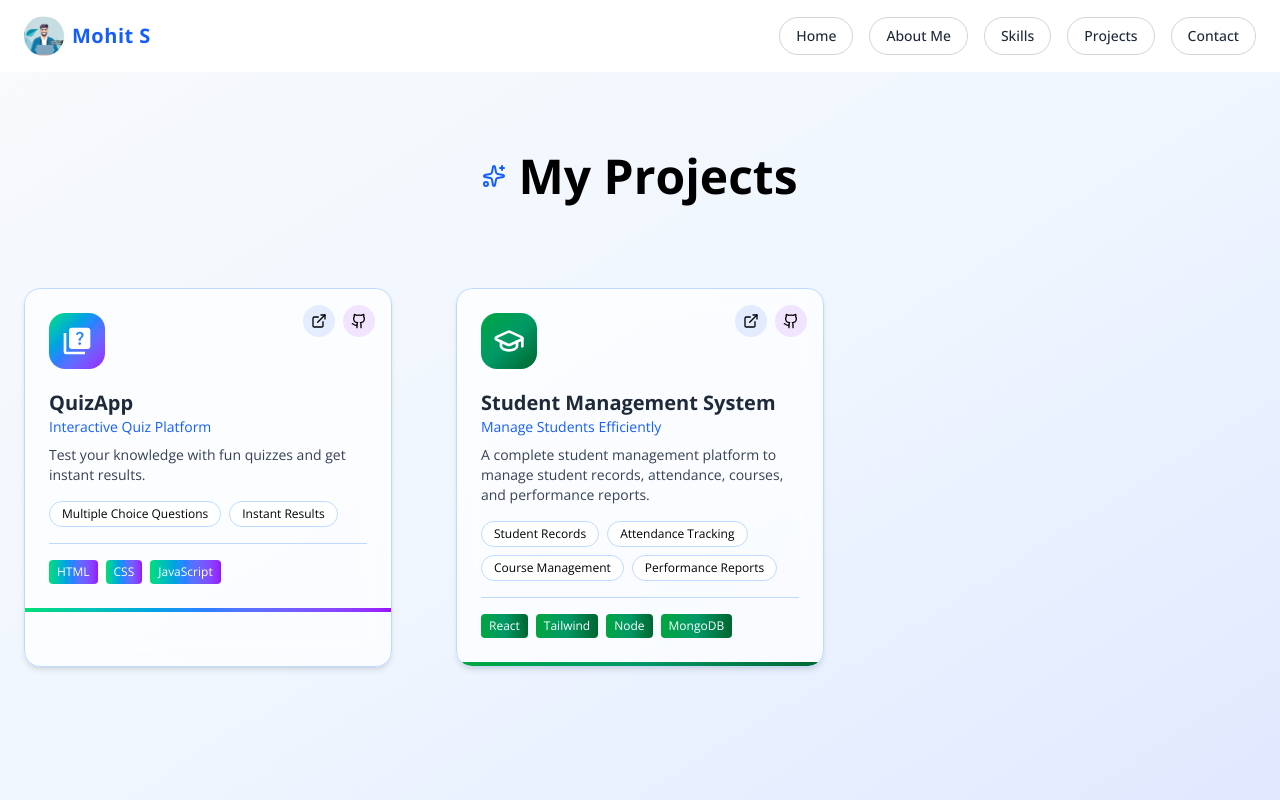
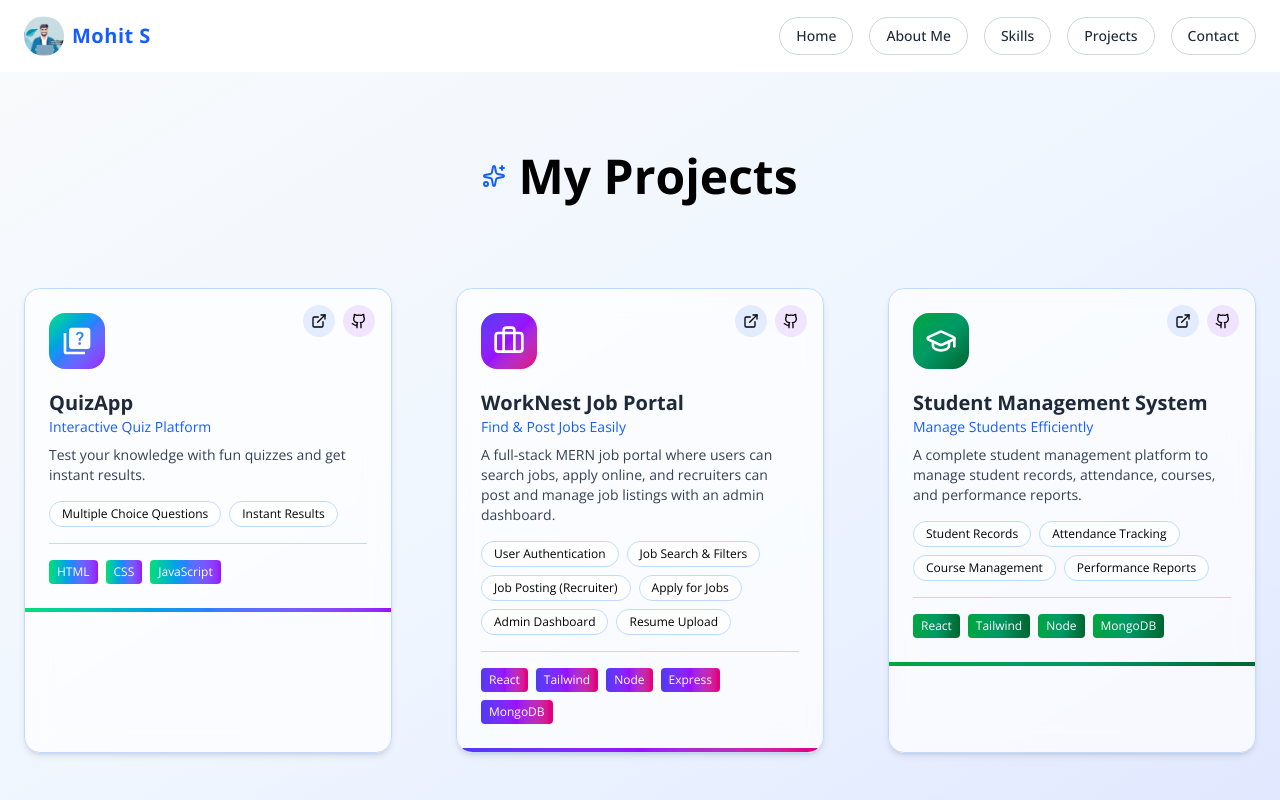
Before and after one commit to mohit8233/my-main-portfolio, a React (Vite) app: page /projects in a window 1280 px wide. Shown: the top 800 px of the page. Built offline with nearby package versions, Linux system fonts and the light colour scheme.

Commit message:
ProjectAdd

```diff
--- a/src/Projects/MyProjects.jsx
+++ b/src/Projects/MyProjects.jsx
@@ -4,6 +4,8 @@ import {
   Github,
   Sparkles,
   GraduationCap,
+  DollarSign,
+  Briefcase,
 } from "lucide-react";
 
 import { MdQuiz } from "react-icons/md";
@@ -22,6 +24,26 @@ const MyProjects = () => {
       features: ["Multiple Choice Questions", "Instant Results"],
       website: "https://quiz-app-red-tau.vercel.app/",
       github: "https://github.com/mohit8233/Quiz-App",
+    },
+    {
+      id: 2,
+      title: "WorkNest Job Portal",
+      subtitle: "Find & Post Jobs Easily",
+      description:
+        "A full-stack MERN job portal where users can search jobs, apply online, and recruiters can post and manage job listings with an admin dashboard.",
+      icon: <Briefcase className="w-8 h-8" />,
+      gradient: "from-indigo-600 via-purple-600 to-pink-600",
+      tags: ["React", "Tailwind", "Node", "Express", "MongoDB"],
+      features: [
+        "User Authentication",
+        "Job Search & Filters",
+        "Job Posting (Recruiter)",
+        "Apply for Jobs",
+        "Admin Dashboard",
+        "Resume Upload"
+      ],
+      website: "",
+      github: "",
     },
 
     {
```
